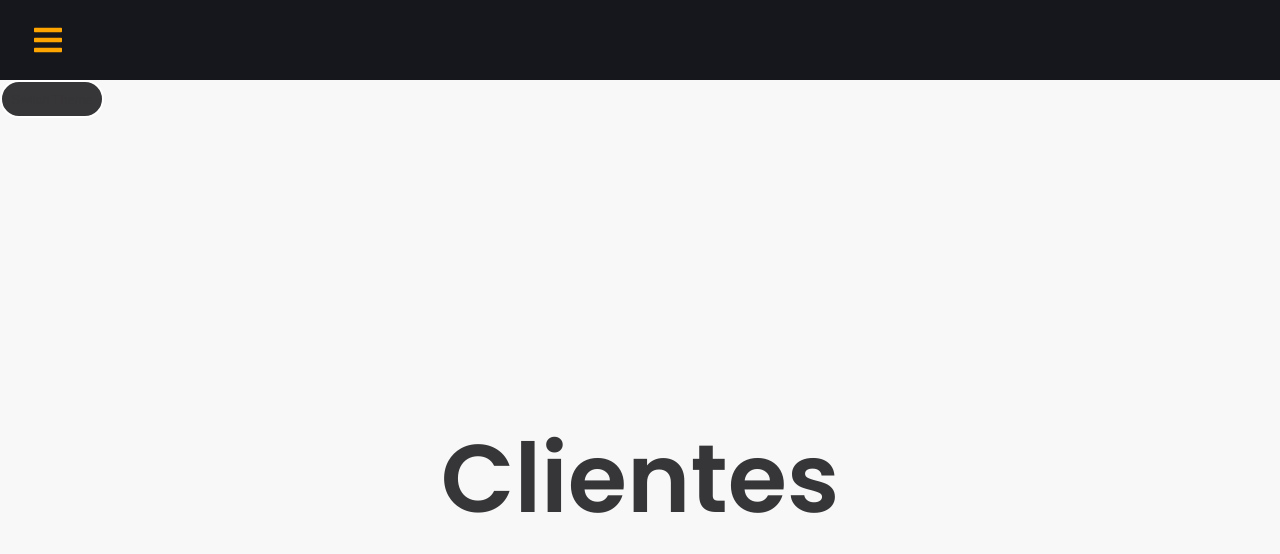
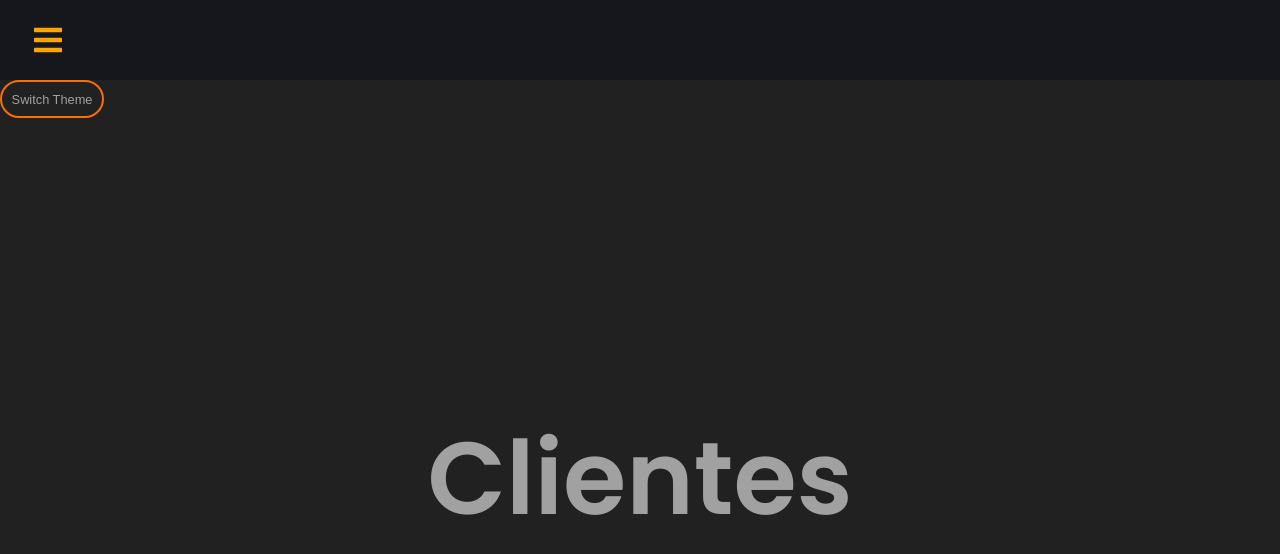
Before and after one commit to GeovannyGil/WatSystem, a React (Vite) app: page /clients in a window 1280 px wide. Shown: the top 554 px of the page. Built offline with nearby package versions, Linux system fonts and the light colour scheme.

Commit message:
feat(Root): Add styles of the visual identity Watsy

```diff
--- a/src/App.css
+++ b/src/App.css
@@ -3,11 +3,3 @@
   margin: 0;
   padding: 0;
 }
-
-.title-page{
-  display: flex;
-  height: 90vh;
-  align-items: center;
-  justify-content: center;
-  font-size: 3rem;
-}
--- a/src/App.jsx
+++ b/src/App.jsx
@@ -14,7 +14,7 @@ import Orders from '@/pages/documents/orders'
 function App () {
   const [theme, themeToggler] = useDarkMode()
 
-  const themeMode = theme === 'light' ? lightTheme : darkTheme
+  const themeMode = theme === 'dark' ? darkTheme : lightTheme
 
   return (
     <ThemeProvider theme={themeMode}>
--- a/src/components/Styles/GlobalStyles.jsx
+++ b/src/components/Styles/GlobalStyles.jsx
@@ -1,10 +1,70 @@
 import { createGlobalStyle } from 'styled-components'
 
 export const GlobalStyles = createGlobalStyle`
+
+  :root{
+    --header-height: 4.5rem;
+    --nav-width: 300px;
+
+    /*============== COLORS ==============*/
+    --background-color: ${({ theme }) => theme.backgroundColor};
+    --alternate-background: ${({ theme }) => theme.primaryColor};
+    --primary-color: ${({ theme }) => theme.primaryColor};
+    --primary-color-saturate: ${({ theme }) => theme.primaryColorSaturate};
+    --font-color: ${({ theme }) => theme.fontColor};
+    --color-white: ${({ theme }) => theme.white};
+    --color-black: ${({ theme }) => theme.negativeColor};
+    --color-gray: ${({ theme }) => theme.gray};
+    --color-gray-light: ${({ theme }) => theme.grayLight};
+
+    /*============== FONT AND TIPOGRAPHY ==============*/
+    --body-font: 'Poppins', sans-serif;
+    --icon-action-text: 2rem;
+    --title-section-font-size: 2rem;
+    --normal-font-size: 1rem;
+    --small-font-size: .875rem;
+    --smaller-font-size: .813rem;
+    --xs-font-size: 0.90rem;
+
+    /*============== BUTTON TEXT ==============*/
+    --btn-primary-font-size: 1.18rem;
+    --btn-card-font-size: 0.85rem;
+
+    /*============== FONT WEIGHT ==============*/
+    --font-medium: 500;
+    --font-semi-bold: 600;
+    /*============== Z INDEX ==============*/
+    --z-fixed: 100;
+  }
+
   body {
-    background: ${({ theme }) => theme.body};
-    color: ${({ theme }) => theme.text};
-    font-family: "Poppins", sans-serif;
+    background: var(--background-color);
+    color: var(--font-color);
+    font-family: var(--body-font);
     transition: all 0.50s linear;
   }
+
+  @media screen and (min-width: 1024px) {
+    :root {
+      --icon-action-text: 3rem;
+      --title-section-font-size: 3.2rem;
+      --normal-font-size: 1.3rem;
+      --small-font-size: 1.05rem;
+      --smaller-font-size: 0.95rem;
+      --xs-font-size: 0.85rem;
+      /* BUTTON TEXT */
+      --btn-primary-font-size: 1.38rem;
+      --btn-card-font-size: 0.95rem;
+    }
+  }
+
+  .title-page{
+    display: flex;
+    height: 90vh;
+    align-items: center;
+    justify-content: center;
+    font-size: var(--title-section-font-size);
+  }
+
+
 `
--- a/src/components/Styles/Theme.jsx
+++ b/src/components/Styles/Theme.jsx
@@ -1,13 +1,30 @@
-export const lightTheme = {
-  body: '#F8F8F8',
-  text: '#363537',
-  toggleBorder: '#FFF',
-  background: '#363537'
+export const darkTheme = {
+  backgroundColor: '#212121',
+  alternateBackgroundColor: '#131313',
+  primaryColor: '#ff6e00',
+  primaryColorSaturate: '#ce5b03',
+  negativeColor: '#131313',
+  fontColor: '#A1A1A1',
+  white: '#ffffff',
+  grayLight: '#A1A1A1',
+  gray: '#58555E'
 }
 
-export const darkTheme = {
-  body: '#363537',
-  text: '#FAFAFA',
-  toggleBorder: '#6B8096',
-  background: '#999'
+export const lightTheme = {
+  backgroundColor: '#FFF',
+  alternateBackgroundColor: '#131313',
+  primaryColor: '#ff6e00',
+  primaryColorSaturate: '#ce5b03',
+  negativeColor: '#131313',
+  fontColor: '#A1A1A1',
+  white: '#ffffff',
+  grayLight: '#A1A1A1',
+  gray: '#58555E'
 }
+
+// export const darkTheme = {
+//   body: '#363537',
+//   text: '#FAFAFA',
+//   toggleBorder: '#6B8096',
+//   background: '#999'
+// }
--- a/src/components/Styles/Toggler.jsx
+++ b/src/components/Styles/Toggler.jsx
@@ -2,9 +2,9 @@ import { func, string } from 'prop-types'
 import styled from 'styled-components'
 
 const Button = styled.button`
-  background: ${({ theme }) => theme.background};
-  border: 2px solid ${({ theme }) => theme.toggleBorder};
-  color: ${({ theme }) => theme.text};
+  background: ${({ theme }) => theme.backgroundColor};
+  border: 2px solid ${({ theme }) => theme.primaryColor};
+  color: ${({ theme }) => theme.fontColor};
   border-radius: 30px;
   cursor: pointer;
   font-size:0.8rem;
--- a/src/hooks/useDarkMode.jsx
+++ b/src/hooks/useDarkMode.jsx
@@ -1,7 +1,7 @@
 import { useEffect, useState } from 'react'
 
 export const useDarkMode = () => {
-  const [theme, setTheme] = useState('light')
+  const [theme, setTheme] = useState('dark')
 
   const setMode = mode => {
     window.localStorage.setItem('theme', mode)
@@ -9,7 +9,7 @@ export const useDarkMode = () => {
   }
 
   const themeToggler = () => {
-    theme === 'light' ? setMode('dark') : setMode('light')
+    theme === 'dark' ? setMode('light') : setMode('dark')
   }
 
   useEffect(() => {
```
